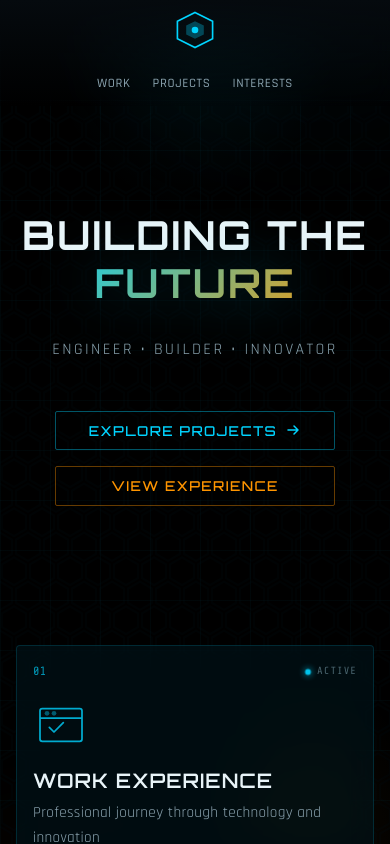
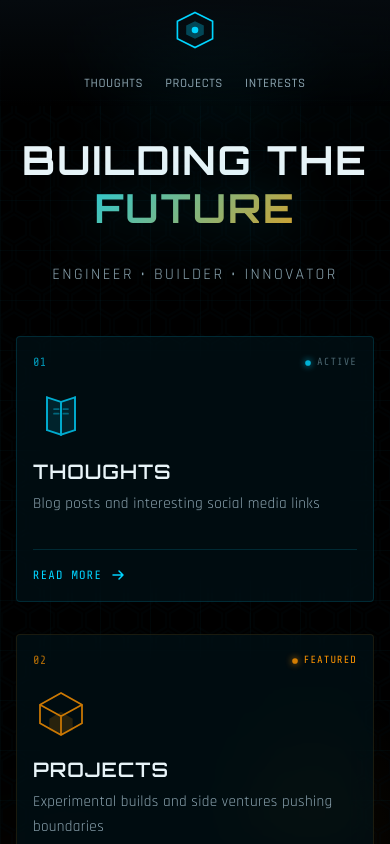
Before and after one commit to matthewsmiarowski/personal-website, a Next.js app: page / in a window 390 px wide. Shown: the top 844 px of the page. Built offline with nearby package versions, Linux system fonts and the light colour scheme.

Commit message:
Update navigation and replace work experience with books

```diff
--- a/app/components/Navigation.tsx
+++ b/app/components/Navigation.tsx
@@ -24,9 +24,9 @@ export default function Navigation() {
 
         {/* Navigation Links */}
         <nav className="nav-links">
-          <Link href="/work" className="nav-link">
+          <Link href="/thoughts" className="nav-link">
             <span className="nav-link__index">01</span>
-            <span className="nav-link__text">Work</span>
+            <span className="nav-link__text">Thoughts</span>
           </Link>
           <Link href="/projects" className="nav-link">
             <span className="nav-link__index">02</span>
--- a/app/home.css
+++ b/app/home.css
@@ -20,12 +20,13 @@
    HERO SECTION
    ============================================ */
 .hero {
-  flex: 1;
+  flex: 0 0 auto;
   display: flex;
   align-items: center;
   justify-content: center;
   padding: var(--space-xl) var(--space-lg);
-  min-height: 70vh;
+  padding-bottom: var(--space-lg);
+  min-height: auto;
 }
 
 .hero__container {
@@ -244,19 +245,14 @@
   color: var(--text-secondary);
 }
 
-/* Hero CTA Buttons */
-.hero__cta {
-  display: flex;
-  gap: var(--space-md);
-  margin-top: var(--space-md);
-}
 
 /* ============================================
    FEATURE PANELS SECTION
    ============================================ */
 .panels {
-  padding: var(--space-xl) var(--space-lg);
+  padding: var(--space-lg) var(--space-lg);
   padding-bottom: var(--space-2xl);
+  padding-top: 0;
 }
 
 .panels__container {
@@ -545,7 +541,8 @@
 @media (max-width: 768px) {
   .hero {
     padding: var(--space-lg) var(--space-md);
-    min-height: 60vh;
+    padding-bottom: var(--space-md);
+    min-height: auto;
   }
 
   .hero__greeting {
@@ -555,17 +552,6 @@
   .hero__subtitle {
     font-size: 1rem;
     letter-spacing: 0.15em;
-  }
-
-  .hero__cta {
-    flex-direction: column;
-    width: 100%;
-    max-width: 280px;
-  }
-
-  .btn-holo {
-    width: 100%;
-    justify-content: center;
   }
 
   .panels {
--- a/app/layout.tsx
+++ b/app/layout.tsx
@@ -4,7 +4,7 @@ import Navigation from './components/Navigation'
 
 export const metadata: Metadata = {
   title: 'Matt Smiarowski - Personal Website',
-  description: 'Personal website showcasing my work, projects, and interests',
+  description: 'Personal website showcasing my thoughts, projects, and interests',
 }
 
 export const viewport: Viewport = {
--- a/app/page.tsx
+++ b/app/page.tsx
@@ -51,18 +51,6 @@ export default function Home() {
               <p className="hero__subtitle">
                 Engineer • Builder • Innovator
               </p>
-
-              <div className="hero__cta">
-                <Link href="/projects" className="btn-holo">
-                  <span>Explore Projects</span>
-                  <svg width="16" height="16" viewBox="0 0 16 16" fill="none">
-                    <path d="M3 8H13M13 8L9 4M13 8L9 12" stroke="currentColor" strokeWidth="1.5" strokeLinecap="round" strokeLinejoin="round"/>
-                  </svg>
-                </Link>
-                <Link href="/work" className="btn-holo amber">
-                  <span>View Experience</span>
-                </Link>
-              </div>
             </div>
 
             {/* Right decorative HUD elements */}
@@ -83,7 +71,7 @@ export default function Home() {
         {/* Feature Panels */}
         <section className="panels">
           <div className="panels__container">
-            <Link href="/work" className="panel">
+            <Link href="/thoughts" className="panel">
               <div className="panel__header">
                 <span className="panel__number">01</span>
                 <span className="panel__status">
@@ -93,19 +81,24 @@ export default function Home() {
               </div>
               <div className="panel__icon">
                 <svg viewBox="0 0 48 48" fill="none" xmlns="http://www.w3.org/2000/svg">
-                  <rect x="6" y="10" width="36" height="28" rx="2" stroke="currentColor" strokeWidth="1.5"/>
-                  <path d="M6 18H42" stroke="currentColor" strokeWidth="1.5"/>
-                  <circle cx="12" cy="14" r="2" fill="currentColor" opacity="0.5"/>
-                  <circle cx="18" cy="14" r="2" fill="currentColor" opacity="0.5"/>
-                  <path d="M14 26L18 30L26 22" stroke="currentColor" strokeWidth="1.5" strokeLinecap="round" strokeLinejoin="round"/>
+                  <path d="M12 8L24 12V40L12 36V8Z" stroke="currentColor" strokeWidth="1.5"/>
+                  <path d="M36 8L24 12V40L36 36V8Z" stroke="currentColor" strokeWidth="1.5"/>
+                  <path d="M24 12L12 8L12 36L24 40V12Z" fill="currentColor" opacity="0.15"/>
+                  <path d="M24 12L36 8L36 36L24 40V12Z" fill="currentColor" opacity="0.15"/>
+                  <line x1="12" y1="8" x2="12" y2="36" stroke="currentColor" strokeWidth="1.5" strokeLinecap="round"/>
+                  <line x1="36" y1="8" x2="36" y2="36" stroke="currentColor" strokeWidth="1.5" strokeLinecap="round"/>
+                  <line x1="18" y1="18" x2="22" y2="18" stroke="currentColor" strokeWidth="1.5" strokeLinecap="round" opacity="0.5"/>
+                  <line x1="18" y1="22" x2="22" y2="22" stroke="currentColor" strokeWidth="1.5" strokeLinecap="round" opacity="0.5"/>
+                  <line x1="26" y1="18" x2="30" y2="18" stroke="currentColor" strokeWidth="1.5" strokeLinecap="round" opacity="0.5"/>
+                  <line x1="26" y1="22" x2="30" y2="22" stroke="currentColor" strokeWidth="1.5" strokeLinecap="round" opacity="0.5"/>
                 </svg>
               </div>
-              <h3 className="panel__title">Work Experience</h3>
+              <h3 className="panel__title">Thoughts</h3>
               <p className="panel__description">
-                Professional journey through technology and innovation
+                Blog posts and interesting social media links
               </p>
               <div className="panel__footer">
-                <span className="panel__action">Access Records</span>
+                <span className="panel__action">Read More</span>
                 <svg width="16" height="16" viewBox="0 0 16 16" fill="none">
                   <path d="M3 8H13M13 8L9 4M13 8L9 12" stroke="currentColor" strokeWidth="1.5" strokeLinecap="round" strokeLinejoin="round"/>
                 </svg>
```
Also changed, not shown: app/thoughts/page.tsx (added, +29 -0 lines), app/work/page.tsx (deleted, +0 -24 lines), 1 other file (tests, documents, lock files or other folders).
